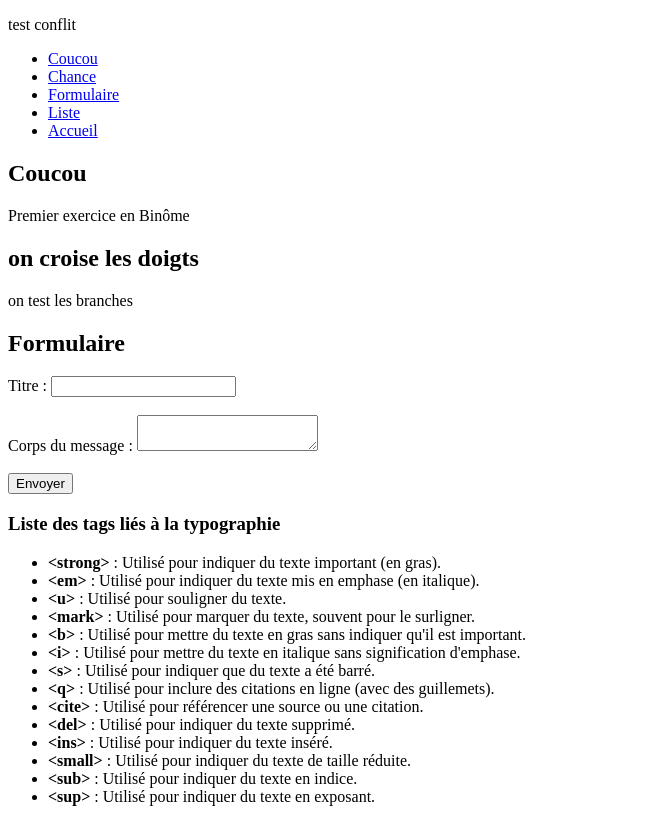
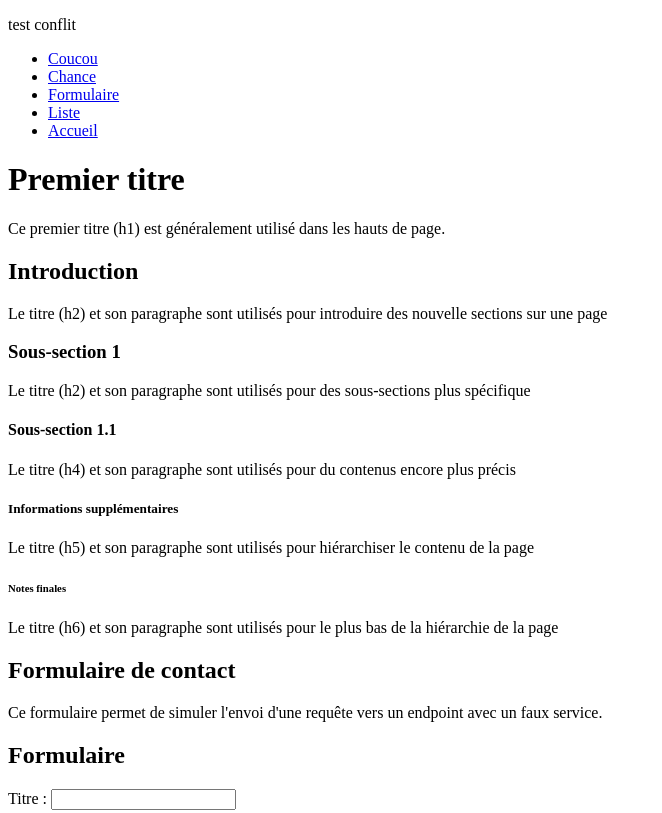
Before and after one commit to CharleneBo/CharlenBo.github.io, a plain HTML site: page index.html in a window 1280 px wide. Shown: the top 813 px of the page, without its empty margins (0-662 px from the left). Drawn offline with nearby package versions, Linux system fonts and the light colour scheme.

Commit message:
modif TITL ajout titl et balise h

```diff
--- a/index.html
+++ b/index.html
@@ -19,11 +19,26 @@
         </ul>
     </nav>
 
-    <h2 id="coucou">Coucou</h2>
-    <p>Premier exercice en Binôme </p>
+    <h1>Premier titre</h1>
+            <p>Ce premier titre (h1) est généralement utilisé dans les hauts de page.</p>
 
-    <h2 id="chance">on croise les doigts </h2>
-    <p>on test les branches</p>
+        <h2>Introduction</h2>
+            <p>Le titre (h2) et son paragraphe sont utilisés pour introduire des nouvelle sections sur une page</p>
+
+        <h3>Sous-section 1</h3>
+            <p>Le titre (h2) et son paragraphe sont utilisés pour des sous-sections plus spécifique</p>
+
+        <h4>Sous-section 1.1</h4>
+            <p>Le titre (h4) et son paragraphe sont utilisés pour du contenus encore plus précis</p>
+
+        <h5>Informations supplémentaires</h5>
+            <p>Le titre (h5) et son paragraphe sont utilisés pour hiérarchiser le contenu de la page</p>
+
+        <h6>Notes finales</h6>
+            <p>Le titre (h6) et son paragraphe sont utilisés pour le plus bas de la hiérarchie de la page</p>
+
+        <h2>Formulaire de contact</h2>
+            <p>Ce formulaire permet de simuler l'envoi d'une requête vers un endpoint avec un faux service.</p>
 
 
     <h2 id="formulaire">Formulaire</h2>
```
